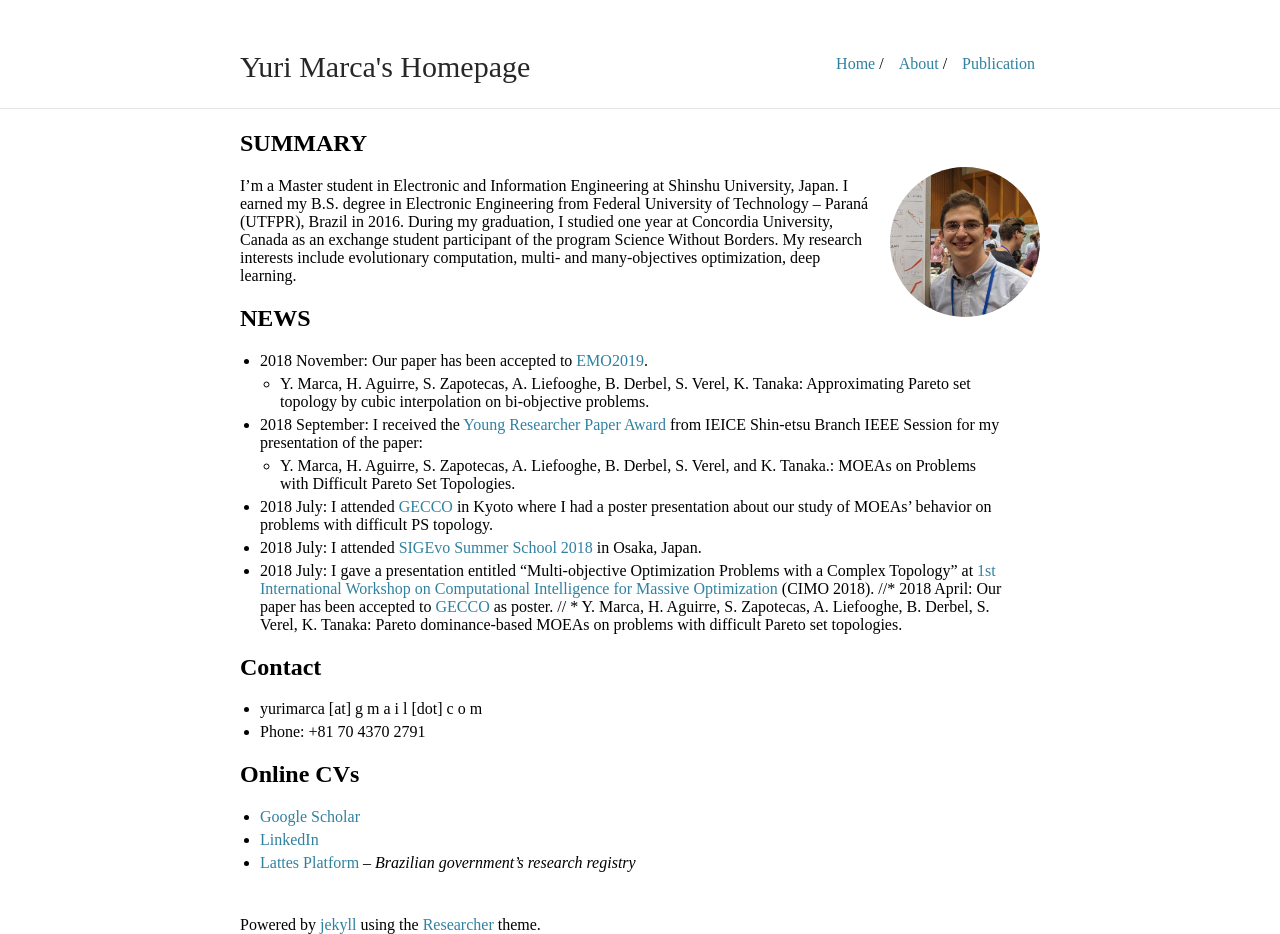
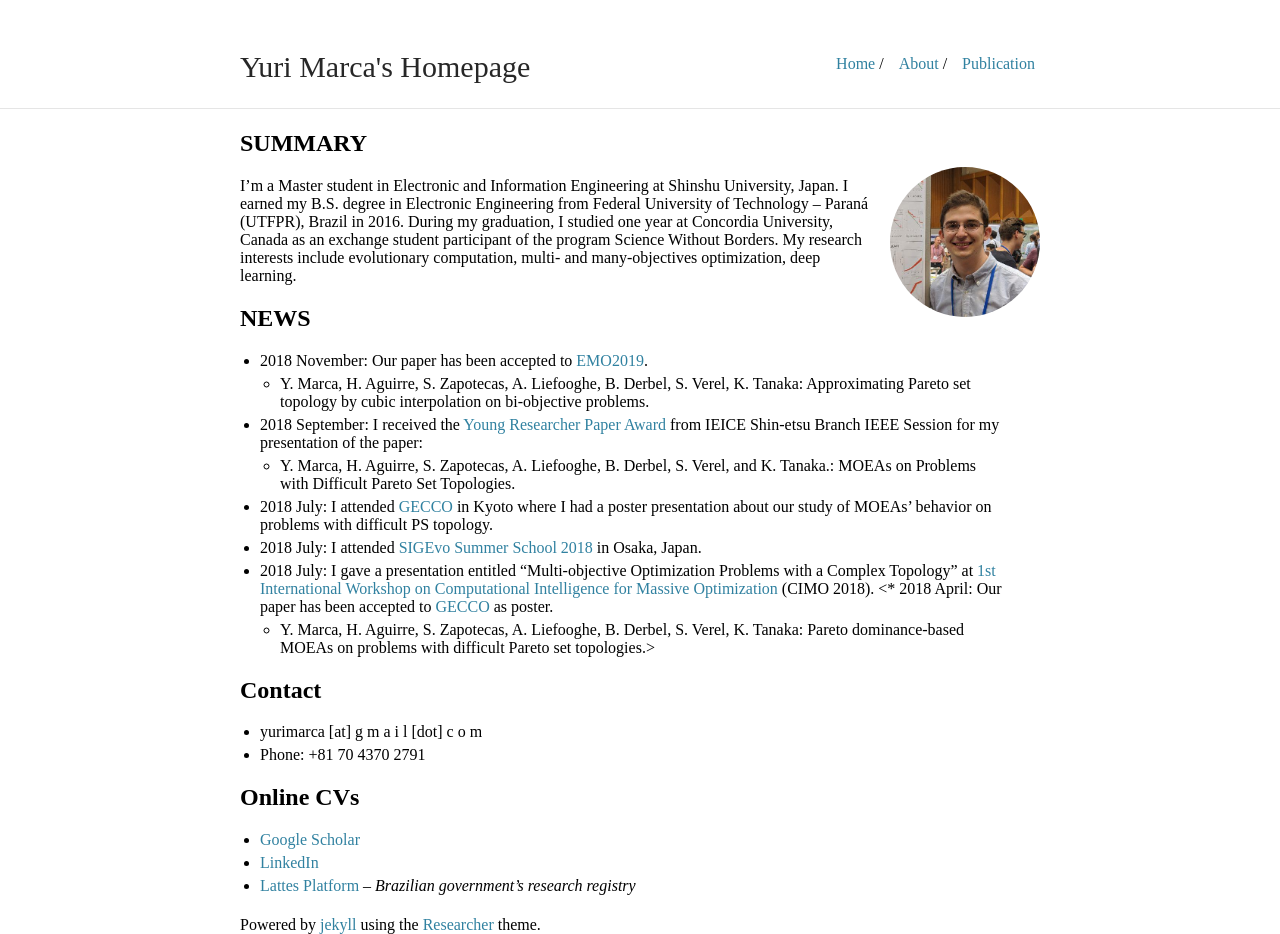
Before and after one commit to yurimarca/yurimarca.github.io, a Jekyll site: the page built from index.md, in a window 1280 px wide. Built offline with Jekyll 4.4.1, drawn with Linux system fonts in a browser that asks for light colours.

```diff
--- a/index.md
+++ b/index.md
@@ -18,8 +18,8 @@ I'm a Master student in Electronic and Information Engineering at Shinshu Univer
 * 2018 July: I attended [GECCO](http://gecco-2018.sigevo.org/) in Kyoto where I had a poster presentation about our study of MOEAs' behavior on problems with difficult PS topology.
 * 2018 July: I attended [SIGEvo Summer School 2018](https://sigevo-summer-school-2018.github.io/) in Osaka, Japan.
 * 2018 July: I gave a presentation entitled "Multi-objective Optimization Problems with a Complex Topology" at [1st International Workshop on Computational Intelligence for Massive Optimization](https://sites.google.com/view/cimo-workshop) (CIMO 2018).
-//* 2018 April: Our paper has been accepted to [GECCO](http://gecco-2018.sigevo.org/) as poster.
-//  * Y. Marca, H. Aguirre, S. Zapotecas, A. Liefooghe, B. Derbel, S. Verel, K. Tanaka: Pareto dominance-based MOEAs on problems with difficult Pareto set topologies.
+<* 2018 April: Our paper has been accepted to [GECCO](http://gecco-2018.sigevo.org/) as poster.
+  * Y. Marca, H. Aguirre, S. Zapotecas, A. Liefooghe, B. Derbel, S. Verel, K. Tanaka: Pareto dominance-based MOEAs on problems with difficult Pareto set topologies.>
 
 ## Contact
 
```
